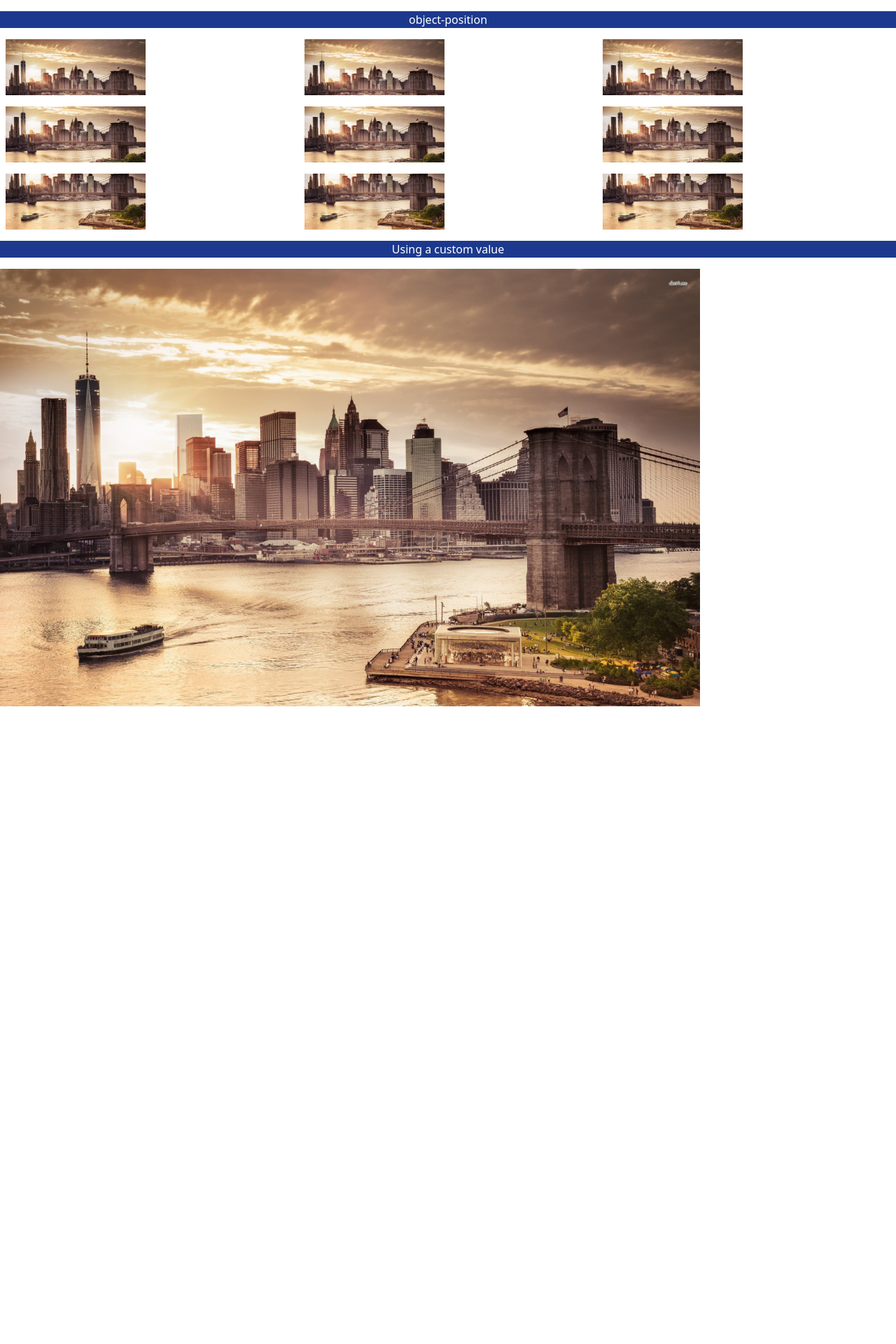
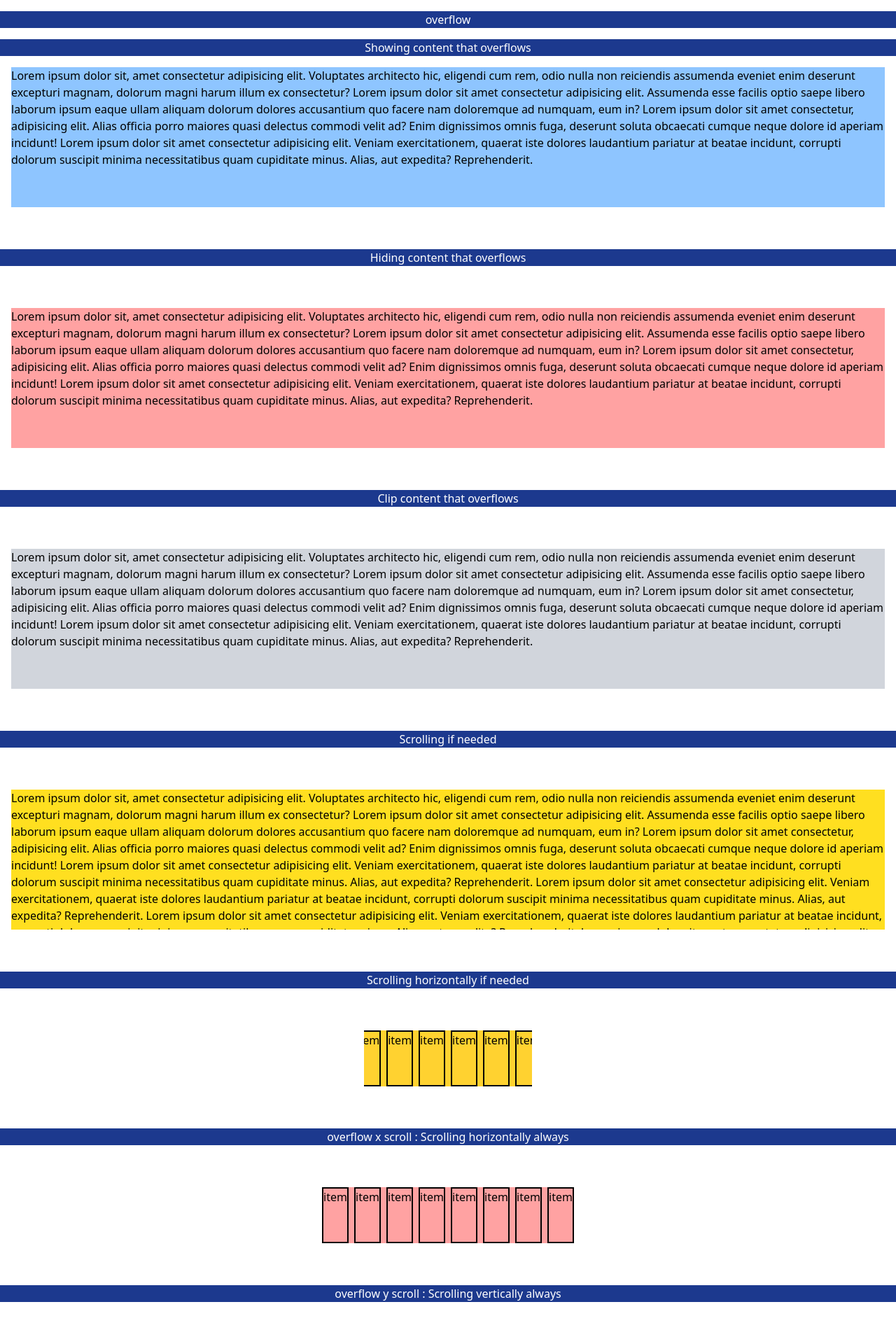
Before and after one commit to AmirTaki/tailwind-toturial-react-vite, a React (Vite) app: page / in a window 1280 px wide. Shown: the top 1920 px of the page at 70% size. Before the commit the page ends 1009 px from the top, so only its background shows below. Built offline with nearby package versions, Linux system fonts and the light colour scheme.

Commit message:
overflow

```diff
--- a/src/App.jsx
+++ b/src/App.jsx
@@ -5,25 +5,89 @@
   return (
 
     <>
-      <h1 className='bg-blue-900  text-white my-4 text-center'>object-position</h1>
-      <div className="grid grid-cols-3 gap-4 m-2" >
-
-        <img className="size-44 object-top-left object-cover  w-50 h-20"  src={img} />
-        <img className="size-44 object-top object-cover  w-50  h-20"       src={img} />
-        <img className="size-44 object-top-right object-cover  w-50 h-20" src={img} />
-        <img className="size-44 object-left object-cover  w-50 h-20"      src={img} />
-        <img className="size-44 object-center object-cover  w-50 h-20"    src={img} />
-        <img className="size-44 object-right object-cover  w-50 h-20"     src={img} />
-        <img className="size-44 object-bottom-left object-cover  w-50 h-20" src={img} />
-        <img className="size-44 object-bottom object-cover  w-50 h-20"      src={img} />
-        <img className="size-44 object-bottom-right object-cover  w-50 h-20"src={img} />
-
-      </div>
-      <h1 className='bg-blue-900  text-white my-4 text-center'>Using a custom value</h1>
+      <h1 className='bg-blue-900  text-white my-4 text-center'>overflow</h1>
 
 
+      <h1 className='bg-blue-900  text-white my-4 text-center'>Showing content that overflows</h1>
+      <div className="bg-blue-300 m-4 h-50 overflow-visible" >
+        Lorem ipsum dolor sit, amet consectetur adipisicing elit. Voluptates architecto hic, eligendi cum rem, odio nulla non reiciendis assumenda eveniet enim deserunt excepturi magnam, dolorum magni harum illum ex consectetur?
+        Lorem ipsum dolor sit amet consectetur adipisicing elit. Assumenda esse facilis optio saepe libero laborum ipsum eaque ullam aliquam dolorum dolores accusantium quo facere nam doloremque ad numquam, eum in?
+        Lorem ipsum dolor sit amet consectetur, adipisicing elit. Alias officia porro maiores quasi delectus commodi velit ad? Enim dignissimos omnis fuga, deserunt soluta obcaecati cumque neque dolore id aperiam incidunt!
+        Lorem ipsum dolor sit amet consectetur adipisicing elit. Veniam exercitationem, quaerat iste dolores laudantium pariatur at beatae incidunt, corrupti dolorum suscipit minima necessitatibus quam cupiditate minus. Alias, aut expedita? Reprehenderit.
+      </div>
 
-      <img className="object-[25%_75%] object-cover w-250" src = {img}></img>
+      <h1 className='bg-blue-900  text-white my-15 text-center'>Hiding content that overflows</h1>
+
+    <div className="bg-red-300 m-4 h-50 overflow-hidden" >
+      Lorem ipsum dolor sit, amet consectetur adipisicing elit. Voluptates architecto hic, eligendi cum rem, odio nulla non reiciendis assumenda eveniet enim deserunt excepturi magnam, dolorum magni harum illum ex consectetur?
+      Lorem ipsum dolor sit amet consectetur adipisicing elit. Assumenda esse facilis optio saepe libero laborum ipsum eaque ullam aliquam dolorum dolores accusantium quo facere nam doloremque ad numquam, eum in?
+      Lorem ipsum dolor sit amet consectetur, adipisicing elit. Alias officia porro maiores quasi delectus commodi velit ad? Enim dignissimos omnis fuga, deserunt soluta obcaecati cumque neque dolore id aperiam incidunt!
+      Lorem ipsum dolor sit amet consectetur adipisicing elit. Veniam exercitationem, quaerat iste dolores laudantium pariatur at beatae incidunt, corrupti dolorum suscipit minima necessitatibus quam cupiditate minus. Alias, aut expedita? Reprehenderit.
+    </div>
+
+    <h1 className='bg-blue-900  text-white my-15 text-center'>Clip content that overflows</h1>
+
+    <div className="bg-gray-300 m-4 h-50 overflow-clip" >
+        Lorem ipsum dolor sit, amet consectetur adipisicing elit. Voluptates architecto hic, eligendi cum rem, odio nulla non reiciendis assumenda eveniet enim deserunt excepturi magnam, dolorum magni harum illum ex consectetur?
+        Lorem ipsum dolor sit amet consectetur adipisicing elit. Assumenda esse facilis optio saepe libero laborum ipsum eaque ullam aliquam dolorum dolores accusantium quo facere nam doloremque ad numquam, eum in?
+        Lorem ipsum dolor sit amet consectetur, adipisicing elit. Alias officia porro maiores quasi delectus commodi velit ad? Enim dignissimos omnis fuga, deserunt soluta obcaecati cumque neque dolore id aperiam incidunt!
+        Lorem ipsum dolor sit amet consectetur adipisicing elit. Veniam exercitationem, quaerat iste dolores laudantium pariatur at beatae incidunt, corrupti dolorum suscipit minima necessitatibus quam cupiditate minus. Alias, aut expedita? Reprehenderit.
+      </div>
+
+    <h1 className='bg-blue-900  text-white my-15 text-center'>Scrolling if needed</h1>
+     <div className="bg-yellow-300 m-4 h-50 overflow-auto" >
+        Lorem ipsum dolor sit, amet consectetur adipisicing elit. Voluptates architecto hic, eligendi cum rem, odio nulla non reiciendis assumenda eveniet enim deserunt excepturi magnam, dolorum magni harum illum ex consectetur?
+        Lorem ipsum dolor sit amet consectetur adipisicing elit. Assumenda esse facilis optio saepe libero laborum ipsum eaque ullam aliquam dolorum dolores accusantium quo facere nam doloremque ad numquam, eum in?
+        Lorem ipsum dolor sit amet consectetur, adipisicing elit. Alias officia porro maiores quasi delectus commodi velit ad? Enim dignissimos omnis fuga, deserunt soluta obcaecati cumque neque dolore id aperiam incidunt!
+        Lorem ipsum dolor sit amet consectetur adipisicing elit. Veniam exercitationem, quaerat iste dolores laudantium pariatur at beatae incidunt, corrupti dolorum suscipit minima necessitatibus quam cupiditate minus. Alias, aut expedita? Reprehenderit.
+        Lorem ipsum dolor sit amet consectetur adipisicing elit. Veniam exercitationem, quaerat iste dolores laudantium pariatur at beatae incidunt, corrupti dolorum suscipit minima necessitatibus quam cupiditate minus. Alias, aut expedita? Reprehenderit.
+        Lorem ipsum dolor sit amet consectetur adipisicing elit. Veniam exercitationem, quaerat iste dolores laudantium pariatur at beatae incidunt, corrupti dolorum suscipit minima necessitatibus quam cupiditate minus. Alias, aut expedita? Reprehenderit.
+        Lorem ipsum dolor sit amet consectetur adipisicing elit. Veniam exercitationem, quaerat iste dolores laudantium pariatur at beatae incidunt, corrupti dolorum suscipit minima necessitatibus quam cupiditate minus. Alias, aut expedita? Reprehenderit.
+      </div>
+
+      <h1 className='bg-blue-900  text-white my-15 text-center'>Scrolling horizontally if needed</h1>
+
+     <div className="bg-amber-300 m-4 w-60 flex items-center justify-center m-auto overflow-x-auto gap-2  " >
+        <div className="border-2 w-40 h-20">item</div>
+        <div className="border-2 w-40 h-20">item</div>
+        <div className="border-2 w-40 h-20">item</div>
+        <div className="border-2 w-40 h-20">item</div>
+        <div className="border-2 w-40 h-20">item</div>
+        <div className="border-2 w-40 h-20">item</div>
+        <div className="border-2 w-40 h-20">item</div>
+        <div className="border-2 w-40 h-20">item</div>
+     </div>
+
+      <h1 className='bg-blue-900  text-white my-15 text-center'>overflow x scroll : Scrolling horizontally always</h1>
+      <div className="bg-red-300 m-4 w-90 flex items-center justify-center m-auto overflow-x-scroll gap-2  " >
+        <div className="border-2 w-40 h-20">item</div>
+        <div className="border-2 w-40 h-20">item</div>
+        <div className="border-2 w-40 h-20">item</div>
+        <div className="border-2 w-40 h-20">item</div>
+        <div className="border-2 w-40 h-20">item</div>
+        <div className="border-2 w-40 h-20">item</div>
+        <div className="border-2 w-40 h-20">item</div>
+        <div className="border-2 w-40 h-20">item</div>
+     </div>
+
+    <h1 className='bg-blue-900  text-white my-15 text-center'>overflow y scroll : Scrolling vertically always</h1>
+     <div className="bg-blue-300 m-4 h-100 overflow-y-scroll" >
+        Lorem ipsum dolor sit, amet consectetur adipisicing elit. Voluptates architecto hic, eligendi cum rem, odio nulla non reiciendis assumenda eveniet enim deserunt excepturi magnam, dolorum magni harum illum ex consectetur?
+        Lorem ipsum dolor sit amet consectetur adipisicing elit. Assumenda esse facilis optio saepe libero laborum ipsum eaque ullam aliquam dolorum dolores accusantium quo facere nam doloremque ad numquam, eum in?
+        Lorem ipsum dolor sit amet consectetur, adipisicing elit. Alias officia porro maiores quasi delectus commodi velit ad? Enim dignissimos omnis fuga, deserunt soluta obcaecati cumque neque dolore id aperiam incidunt!
+      </div>
+
+
+    <h1 className='bg-blue-900  text-white my-15 text-center'>overflow scroll : Scrolling in all directions</h1>
+    <div className="bg-green-300 m-4 h-50 overflow-scroll" >
+      Lorem ipsum dolor sit, amet consectetur adipisicing elit. Voluptates architecto hic, eligendi cum rem, odio nulla non reiciendis assumenda eveniet enim deserunt excepturi magnam, dolorum magni harum illum ex consectetur?
+      Lorem ipsum dolor sit amet consectetur adipisicing elit. Assumenda esse facilis optio saepe libero laborum ipsum eaque ullam aliquam dolorum dolores accusantium quo facere nam doloremque ad numquam, eum in?
+      Lorem ipsum dolor sit amet consectetur, adipisicing elit. Alias officia porro maiores quasi delectus commodi velit ad? Enim dignissimos omnis fuga, deserunt soluta obcaecati cumque neque dolore id aperiam incidunt!
+      Lorem ipsum dolor sit amet consectetur adipisicing elit. Veniam exercitationem, quaerat iste dolores laudantium pariatur at beatae incidunt, corrupti dolorum suscipit minima necessitatibus quam cupiditate minus. Alias, aut expedita? Reprehenderit.
+      Lorem ipsum dolor sit amet consectetur adipisicing elit. Veniam exercitationem, quaerat iste dolores laudantium pariatur at beatae incidunt, corrupti dolorum suscipit minima necessitatibus quam cupiditate minus. Alias, aut expedita? Reprehenderit.
+      Lorem ipsum dolor sit amet consectetur adipisicing elit. Veniam exercitationem, quaerat iste dolores laudantium pariatur at beatae incidunt, corrupti dolorum suscipit minima necessitatibus quam cupiditate minus. Alias, aut expedita? Reprehenderit.
+      Lorem ipsum dolor sit amet consectetur adipisicing elit. Veniam exercitationem, quaerat iste dolores laudantium pariatur at beatae incidunt, corrupti dolorum suscipit minima necessitatibus quam cupiditate minus. Alias, aut expedita? Reprehenderit.
+    </div>
     </>
   )
 }
```
